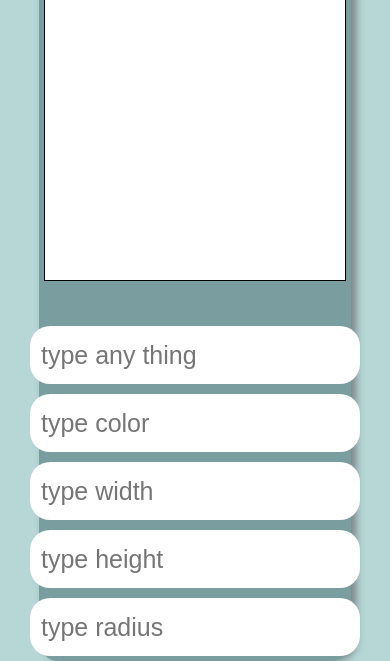
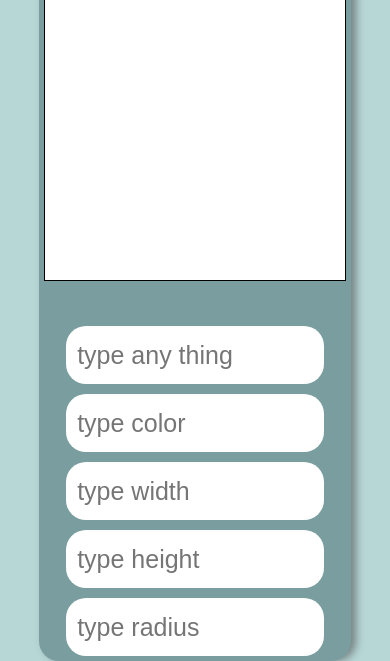
Before and after one commit to ibrahimwael951/githup, a plain HTML site: page index.html in a window 390 px wide. Shown: the part 257-918 px from the top of the page. Drawn offline with Linux system fonts and the light colour scheme.

Commit message:
Add files via upload

```diff
--- a/style.css
+++ b/style.css
@@ -158,5 +158,7 @@ input:focus::placeholder{
         margin-bottom: 40px;
 
     }
+    .inputs input{width: 80%;
+    margin:5px auto ;}
 
 }
```
